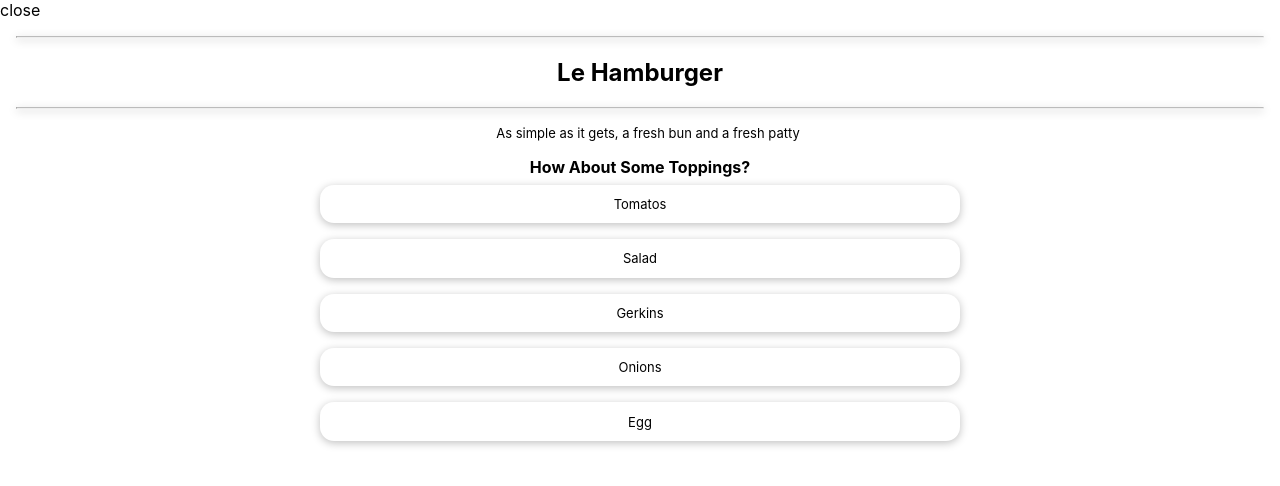
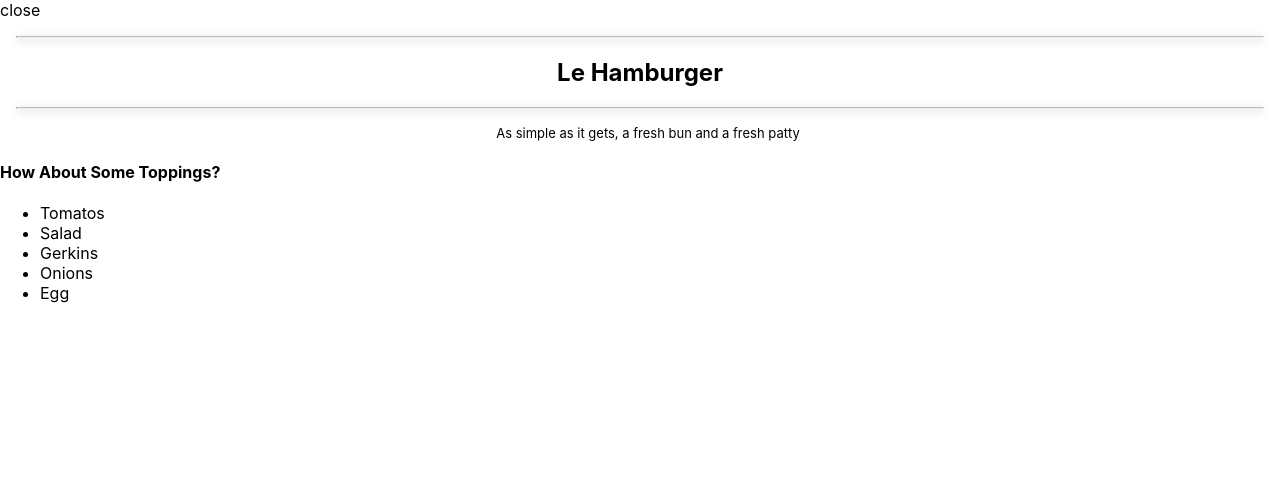
Before and after one commit to Puffywonton/foodapp, a React (Create React App) app: page / in a window 1280 px wide. Shown: the top 486 px of the page. Built offline with nearby package versions, Linux system fonts and the light colour scheme.

Commit message:
adding options

```diff
--- a/src/App.js
+++ b/src/App.js
@@ -1,7 +1,6 @@
 import fakeBurgersMenu from "./Datas/fakeBurgersMenu";
 import ConfigureBurger from "./Menu/ConfigureBurger";
 import WholeMenu from "./Menu/WholeMenu";
-import MockUp from "./MockUp";
 
 function App() {
   return (
--- a/src/Menu/ConfigureBurger.module.css
+++ b/src/Menu/ConfigureBurger.module.css
@@ -1,33 +1,4 @@
-.topping {
-    margin: 0.5rem;
-    padding: 0.7rem;
-    box-shadow: 0 2px 8px rgba(0, 0, 0, 0.25);
-    border-radius: 14px;
-    font-size: small;
-    text-align: center;
-    width: 50%;
-}
 
-
-.list{
-    width: 100%;
-    list-style: none;
-    padding: 0;
-    margin: 0;
-    display: flex;
-    flex-direction: column;
-    justify-content: center;
-    align-items: center;
-    flex-wrap: wrap;
-    /* background-color: red; */
-}
-
-.title{
-    /* padding: 0; */
-    text-align: center;
-    margin: 0;
-    padding: 0 0 0 0;
-}
 
 
 .description{
```
